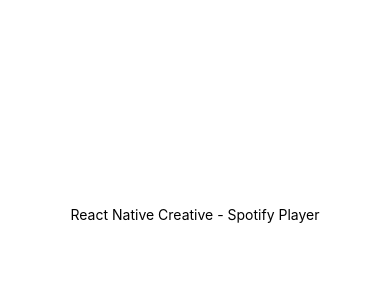
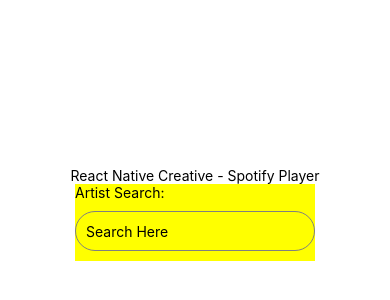
Before and after one commit to josygeorge/rnc-spotify, a React Native app: screen / in a window 390 px wide. Shown: the part 208-508 px from the top of the page. Built offline with nearby package versions, Linux system fonts and the light colour scheme.

Commit message:
[dev] implement basic search component

```diff
--- a/App.js
+++ b/App.js
@@ -1,22 +1,26 @@
 import React from 'react';
 import { StyleSheet, Text, View } from 'react-native';
+
+import Search from "./components/Search";
 
 /*
 * 5. Now that you have created a basic React Native Project, and modified some basic text, let's create a component.
 * 6. in the Components folder, create a new file, called Search.js (it's been created for you)
 * 7. Fulfill the steps described in Search.js
-* 8.
-* 9.
-* 10.
+* 8. WHen done, come back here and add an import that will bring the Search Component into the App (this File).
+*
+*
 *
 *
 *
 *
 * */
+
 export default function App() {
   return (
     <View style={styles.container}>
       <Text>React Native Creative - Spotify Player</Text>
+        <Search />
     </View>
   );
 }
--- a/components/Search.js
+++ b/components/Search.js
@@ -16,7 +16,7 @@
 *
 * 5. define an empty constructor function that takes in a set of values from Search's parent (called _props_) and passes it to this component's parent constructor using super();
 *
-* 6. Define this component's render method as returning a View container, that contains
+* 6. Create this component's render method inside the class code block and make it return a View container, that contains
 *
 * - a Text field that will display the title for this component with the words "Artist Search"
 * - a TextInput field whose styles are identified in the next step
@@ -34,22 +34,61 @@
     marginTop: 10,
   },
   container: {
+    backgroundcolor:'yellow'
   },
+*
+*
+*
 *
 *
 * */
 
+// perform steps (1) and (2) here
+import React, {Component} from 'react';
 
-// perform steps (1) and (2) here
+import {View, Text, TextInput, StyleSheet} from 'react-native';
+
+// begin step (4) here
+export default class Search extends Component {
+
+    // begin step (5) here
+    constructor(props) {
+        super(props);
+    }
+
+    // begin step (6) here
+    render() {
+
+        return (
+            <View style={styles.container}>
+                <Text style={styles.text}>Artist Search:</Text>
+                <TextInput
+                    style={styles.input}
+                    value='Search Here'
+                />
+            </View>
+        );
 
 
-// begin step (4) here
+    }
 
-// begin step (5) here
+}
+// end step (4) with a closed curly brace
 
-// begin step (6) here
 
 // begin step (7) here
-
-
-// end step (4) with a closed curly brace
+const styles = StyleSheet.create({
+    text: {},
+    input: {
+        borderWidth: 1,
+        borderColor: 'grey',
+        borderRadius: 20,
+        height: 40,
+        padding: 10,
+        marginBottom: 10,
+        marginTop: 10,
+    },
+    container: {
+        backgroundColor: 'yellow',
+    },
+});
```
